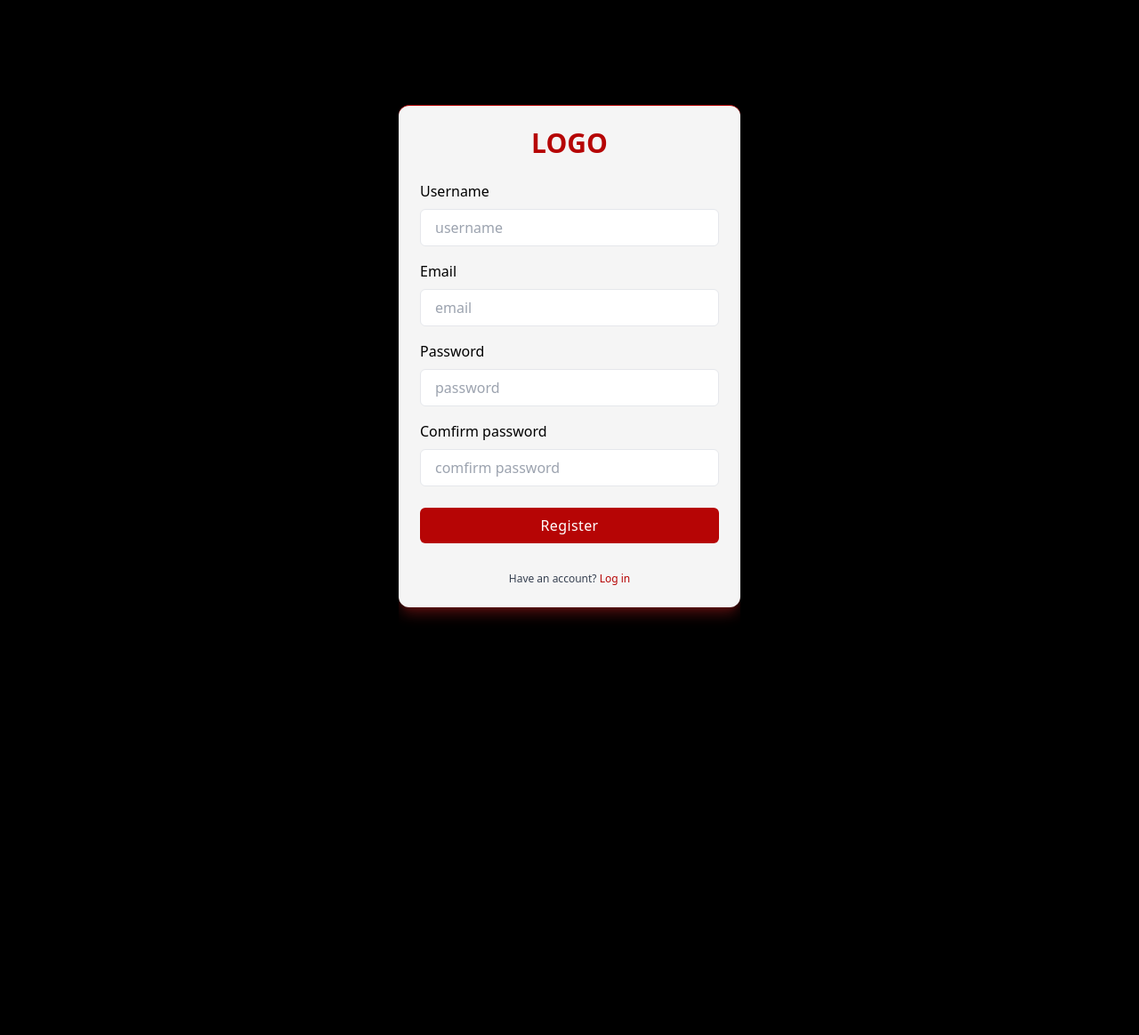
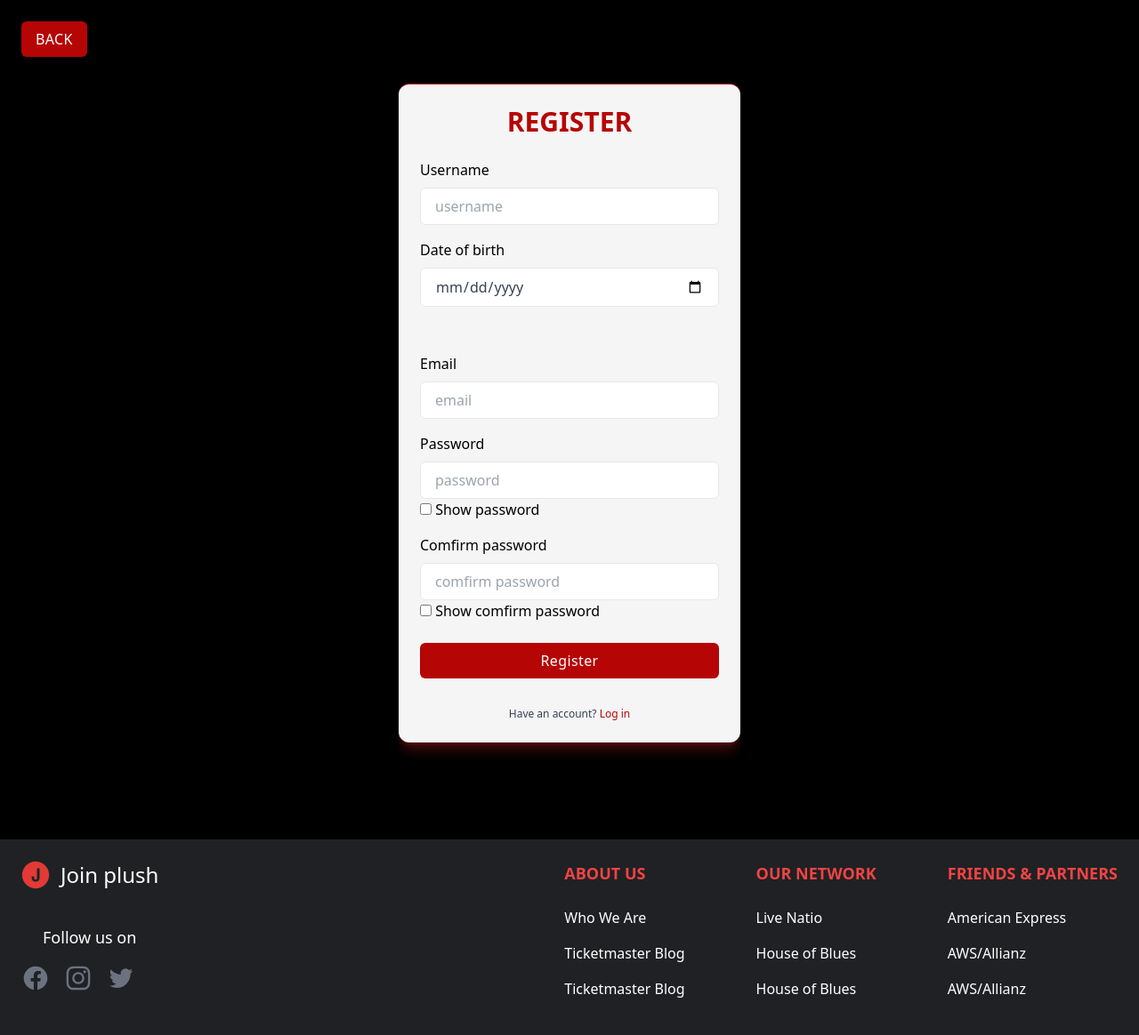
Before and after one commit to NaniWEP/Concert-ticket-app-team7, a PHP site: page /register in a window 1280 px wide. Shown: the whole page at 89% size. Before the commit the page ends 697 px from the top, so only its background shows below. Run offline with PHP 8.4, Linux system fonts and the light colour scheme; data comes from the database, SQL or seed files in the repository; data that the repository does not hold is empty; some libraries are stand-ins or nearby versions.

Commit message:
[CON-50]:add back button, improve validation form and search bar

```diff
--- a/controllers/forms/login/form.login.controller.validate.php
+++ b/controllers/forms/login/form.login.controller.validate.php
@@ -1,3 +1,5 @@
+
+
 <?php
 // session_start();
 // require "models/form.model.php";
--- a/controllers/forms/register/form.register.controller.validate.php
+++ b/controllers/forms/register/form.register.controller.validate.php
@@ -1,12 +1,21 @@
+
+<script>
+
+</script>
+
+
 
 <?php
 session_start();
 require "models/form.model.php";
 
-// =========================================================================================
+
+// ========================================================================================= //
 
 $userNameError ="";
 $userName = "";
+$userDateOfBirthError = "";
+$dateOfBirth = "";
 $emailError = "";
 $email = "";
 $passwordError = "";
@@ -16,12 +25,14 @@ $comfirmPassword = "";
 $formValid = true;
 $datas = getUserData();
 
+
+
     if ($_SERVER['REQUEST_METHOD'] == 'POST')
     {
-
+        // validation user name
         if (empty($_POST["username"]))
         {
-            $userNameError = "Please enter a username";
+            $userNameError = "Please enter an username";
             $colorErrorName  = true;
             $formValid = false;
         }
@@ -40,10 +51,18 @@ $datas = getUserData();
         else
         {
                 $userName = $_POST["username"];
-
-
         }
-
+        // validation user date of birth
+        if (empty($_POST["date-of-birth"]))
+        {
+            $userDateOfBirthError = "Please enter your date of birth";
+            $colorErrorDateOfBirth  = true;
+            $formValid = false;
+        }else
+        {
+            $dateOfBirth = $_POST["date-of-birth"];
+        }
+        // validation user email
         if (empty($_POST["email"]))
         {
             $emailError = "Please enter an email";
@@ -84,8 +103,9 @@ $datas = getUserData();
 
             if (!$uppercase || !$lowercase || !$number || strlen($password) < 8 )
              {
-                    $passwordError = "Password should be contain a strong password";
+                    $passwordError = "Password should be contain a strong password: a-z, A-Z, 0-9 and at least 8";
                     $formValid = false;
+                    $colorErrorPasswordComfirm  = true;
             }
         }
         else{
@@ -106,6 +126,7 @@ $datas = getUserData();
 
                 $comfirmPasswordError = "Your password does not match";
                 $formValid = false;
+                $colorErrorComfirm  = true;
             }else
             {
                 $hash = password_hash($password ,PASSWORD_BCRYPT);
@@ -118,9 +139,7 @@ $datas = getUserData();
         {
             setcookie ("email",$_POST["email"], time() + 3600);
             setcookie ("password",$_POST["password"], time() + 3600);
-            register($userName, $hash, $email);
+            register($userName, $hash, $email, $dateOfBirth );
             header("Location:/");
         }
-
-
 }
--- a/database/my_php_project.sql
+++ b/database/my_php_project.sql
@@ -115,7 +115,7 @@ ALTER TABLE `customers`
 --
 -- Indexes for table `movies`
 --
-ALTER TABLE `movies`
+ALTER TABLE `shows`
   ADD PRIMARY KEY (`id`);
 
 --
@@ -143,7 +143,7 @@ ALTER TABLE `customers`
 --
 -- AUTO_INCREMENT for table `movies`
 --
-ALTER TABLE `movies`
+ALTER TABLE `shows`
   MODIFY `id` int(11) NOT NULL AUTO_INCREMENT, AUTO_INCREMENT=13;
 
 --
--- a/views/forms/form.register.view.php
+++ b/views/forms/form.register.view.php
@@ -2,46 +2,64 @@
     require 'views/partials/head.php';
     require 'controllers/forms/register/form.register.controller.validate.php';
 ?>
-
+    <div class="flex w-full pl-6 pt-6">
+        <a href="/" class="text-white " >
+            <button class="w-full px-4 py-2  tracking-wide text-white font-sans transition-colors duration-200 transform bg-[#B60505] rounded-md hover:bg-[#B60505] focus:outline-none focus:bg-[#B60505]">
+                BACK
+            </button>
+        </a>
+    </div>
     <div class="relative flex flex-col justify-center min-h-screen overflow-hidden w-96">
-        <div
-            class="w-full p-6 m-auto bg-[#f5f5f5] border-t rounded-xl border-[#B60505]  shadow-lg shadow-red-800/50 lg:max-w-md">
-            <h1 class="text-3xl font-semibold text-center text-[#B60505]">LOGO</h1>
+        <div class="w-full p-6 m-auto bg-[#f5f5f5] border-t rounded-xl border-[#B60505]  shadow-lg shadow-red-800/50 lg:max-w-md">
+            <h1 class="text-3xl font-semibold text-center text-[#B60505] ">REGISTER</h1>
             <form action='' class="mt-6" method="post" >
                 <div class="mt-4">
                     <label for="text" class="block  font-sans ">Username</label>
                     <input type="text" placeholder="username" name='username' value='<?php echo isset($_POST['username']) ? $_POST['username'] : ''; ?>'
-                        class="block w-full px-4 py-2 mt-2 text-gray-700 bg-white border rounded-md focus:border-black focus:ring-red-300 focus:outline-none focus:ring focus:ring-opacity-40 <?php if ($colorErrorName){ echo "border-red-700";} ?>">
-                        <small class="text-red-600"> <?php echo $userNameError; ?></small>
+                    class="block w-full px-4 py-2 mt-2 text-gray-700 bg-white border rounded-md focus:border-black focus:ring-red-300 focus:outline-none focus:ring focus:ring-opacity-40 <?php if ($colorErrorName){ echo "border-[#B60505]";} ?>">
+                    <small class="text-[#B60505]"> <?php echo $userNameError; ?></small>
+                </div>
+                <div class="flex items-center justify-center mt-4">
+                    <div class="datepicker relative form-floating mb-3 xl:w-96" data-mdb-toggle-button="false">
+                        <label for="floatingInput" class="block  font-sans">Date of birth</label>
+                        <input type="date" name="date-of-birth" value='<?php echo isset($_POST['date-of-birth']) ? $_POST['date-of-birth'] : ''; ?>'
+                        class="block w-full px-4 py-2 mt-2 text-gray-700 bg-white border rounded-md focus:border-black focus:ring-red-300 focus:outline-none focus:ring focus:ring-opacity-40 <?php if ($colorErrorDateOfBirth){ echo "border-[#B60505]";} ?>" placeholder="Select a date" />
+                        <small class="text-[#B60505]"> <?php echo $userDateOfBirthError; ?></small>
+                        <button class="datepicker-toggle-button" data-mdb-toggle="datepicker">
+                        <i class="fas fa-calendar datepicker-toggle-icon"></i>
+                        </button>
+                    </div>
                 </div>
                 <div class="mt-4">
                     <label for="email" class="block font-sans ">Email</label>
                     <input type="email" placeholder="email" name='email'  value='<?php echo isset($_POST['email']) ? $_POST['email'] : ''; ?>'
-                        class="block w-full px-4 py-2 mt-2 text-gray-700 bg-white border rounded-md focus:border-black focus:ring-red-300 focus:outline-none focus:ring focus:ring-opacity-40 <?php if ($colorErrorEmail){ echo "border-red-700";} ?>">
-                        <small class="text-red-600"> <?php echo $emailError; ?></small>
+                    class="block w-full px-4 py-2 mt-2 text-gray-700 bg-white border rounded-md focus:border-black focus:ring-red-300 focus:outline-none focus:ring focus:ring-opacity-40 <?php if ($colorErrorEmail){ echo "border-[#B60505]";} ?>">
+                    <small class="text-[#B60505]"> <?php echo $emailError; ?></small>
                 </div>
-
-
                 <div class="mt-4">
-                        <label for="password" class="block font-sans ">Password</label>
-                        <input type="password" placeholder="password" name='password'  value='<?php echo isset($_POST['password']) ? $_POST['password'] : ''; ?>'
-                            class="block w-full px-4 py-2 mt-2 text-gray-700 bg-white border rounded-md focus:border-black focus:ring-red-300 focus:outline-none focus:ring focus:ring-opacity-40 <?php if ($colorErrorPassword){ echo "border-red-700";} ?>">
-                            <small class="text-red-600"> <?php echo $passwordError; ?></small>
+                    <label for="password" class="block font-sans ">Password</label>
+                    <input type="password" placeholder="password" name='password' id="myInputPassword"  value='<?php echo isset($_POST['password']) ? $_POST['password'] : ''; ?>'
+                    class="block w-full px-4 py-2 mt-2 text-gray-700 bg-white border rounded-md focus:border-black focus:ring-red-300 focus:outline-none focus:ring focus:ring-opacity-40 <?php if ($colorErrorPassword){ echo "border-[#B60505]";} ?>">
+                    <input type="checkbox" onclick=" myFunctionInputPassword()"> Show password <br>
+                    <small class="text-[#B60505]"> <?php echo $passwordError; ?></small>
                 </div>
                 <div class="mt-4">
                     <label for="password" class="block font-sans ">Comfirm password</label>
-                    <input type="password" placeholder="comfirm password" name='comfirmPassword'  value='<?php echo isset($_POST['comfirmPassword']) ? $_POST['comfirmPassword'] : ''; ?>'
-                        class="block w-full px-4 py-2 mt-2 text-gray-700 bg-white border rounded-md focus:border-black focus:ring-red-300 focus:outline-none focus:ring focus:ring-opacity-40 <?php if ($colorErrorComfirm){ echo "border-red-700";} ?>">
-                        <small class="text-red-600"> <?php echo $comfirmPasswordError; ?></small>
-                    </div>
+                    <input type="password" placeholder="comfirm password" name='comfirmPassword' id="myInputComfirmPassword"  value='<?php echo isset($_POST['comfirmPassword']) ? $_POST['comfirmPassword'] : ''; ?>'
+                    class="block w-full px-4 py-2 mt-2 text-gray-700 bg-white border rounded-md focus:border-black focus:ring-red-300 focus:outline-none focus:ring focus:ring-opacity-40 <?php if ($colorErrorComfirm){ echo "border-[#B60505]";} ?>">
+                    <input type="checkbox" onclick="myFunctionInputComfirmPassword()"> Show comfirm password <br>
+                    <small class="text-[#B60505]"> <?php echo $comfirmPasswordError; ?></small>
+                </div>
                 <div class="mt-6">
-                    <button  name="submit"
-                        class="w-full px-4 py-2 tracking-wide text-white  font-sans transition-colors duration-200 transform bg-[#B60505] rounded-md hover:bg-[#B60505] focus:outline-none focus:bg-[#B60505]">
+                    <button  name="submit" class="w-full px-4 py-2 tracking-wide text-white  font-sans transition-colors duration-200 transform bg-[#B60505] rounded-md hover:bg-[#B60505] focus:outline-none focus:bg-[#B60505]">
                         Register
                     </button>
                 </div>
             </form>
             <p class="mt-8 text-xs font-light text-center text-gray-700"> Have an account? <a href="/login"
-                class="font-medium text-[#B60505] hover:underline">Log in</a></p>
+            class="font-medium text-[#B60505] hover:underline">Log in</a></p>
         </div>
     </div>
+
+<?php
+require "views/partials/footer.php";
--- a/views/js/banner.js
+++ b/views/js/banner.js
@@ -1,7 +1,8 @@
 let slideIndex = 0;
 showSlides();
 
-function showSlides() {
+function showSlides()
+{
   let i;
   let slides = document.getElementsByClassName("mySlides");
   for (i = 0; i < slides.length; i++)
@@ -16,3 +17,28 @@ function showSlides() {
   slides[slideIndex-1].style.display = "block";
   setTimeout(showSlides, 4000); // Change image every 2 seconds
 }
+
+function myFunctionInputPassword()
+{
+  let InputPassword = document.getElementById("myInputPassword");
+
+  if (InputPassword.type === "password")
+  {
+    InputPassword.type = "text";
+  } else
+  {
+    InputPassword.type = "password";
+  }
+}
+function myFunctionInputComfirmPassword()
+{
+
+  let InputComfirmPassword = document.getElementById("myInputComfirmPassword");
+  if (InputComfirmPassword.type === "password")
+   {
+    InputComfirmPassword.type = "text";
+  } else
+  {
+    InputComfirmPassword.type = "password";
+  }
+}
--- a/views/partials/nav.php
+++ b/views/partials/nav.php
@@ -15,7 +15,7 @@
                  d="M21 21l-6-6m2-5a7 7 0 11-14 0 7 7 0 0114 0z"></path></svg>
             </div>
             <form action="/" method="get" class="flex flex-row gap-4">
-                <input type="search" name="search" id="default-search" class="block w-96 p-2 pl-10 text-sm text-gray-900  border border-gray-300 rounded-lg bg-gray-50 focus:ring-blue-500 focus:border-blue-500 dark:bg-gray-700 dark:border-gray-600 dark:placeholder-gray-400 dark:text-white dark:focus:ring-blue-500 dark:focus:border-blue-500 font-sans" placeholder="Search..." required>
+                <input type="search" name="search" id="default-search" class="block w-96 p-2 pl-10 text-sm text-gray-900  border border-gray-300 rounded-lg bg-gray-50 focus:ring-blue-500 focus:border-blue-500 dark:bg-gray-700 dark:border-gray-600 dark:placeholder-gray-400 dark:text-white dark:focus:ring-blue-500 dark:focus:border-blue-500 font-sans" value='<?php echo isset($_GET['search']) ? $_GET['search'] : ''; ?>' placeholder="Search..." required>
                 <button class='bg-red-500 hover:bg-red-800 text-white  py-2 px-4 rounded inline-flex items-center'>search</button>
             </form>
         </div>
```
Also changed, not shown: views/forms/form.login.view.php (+15 -2 lines).
